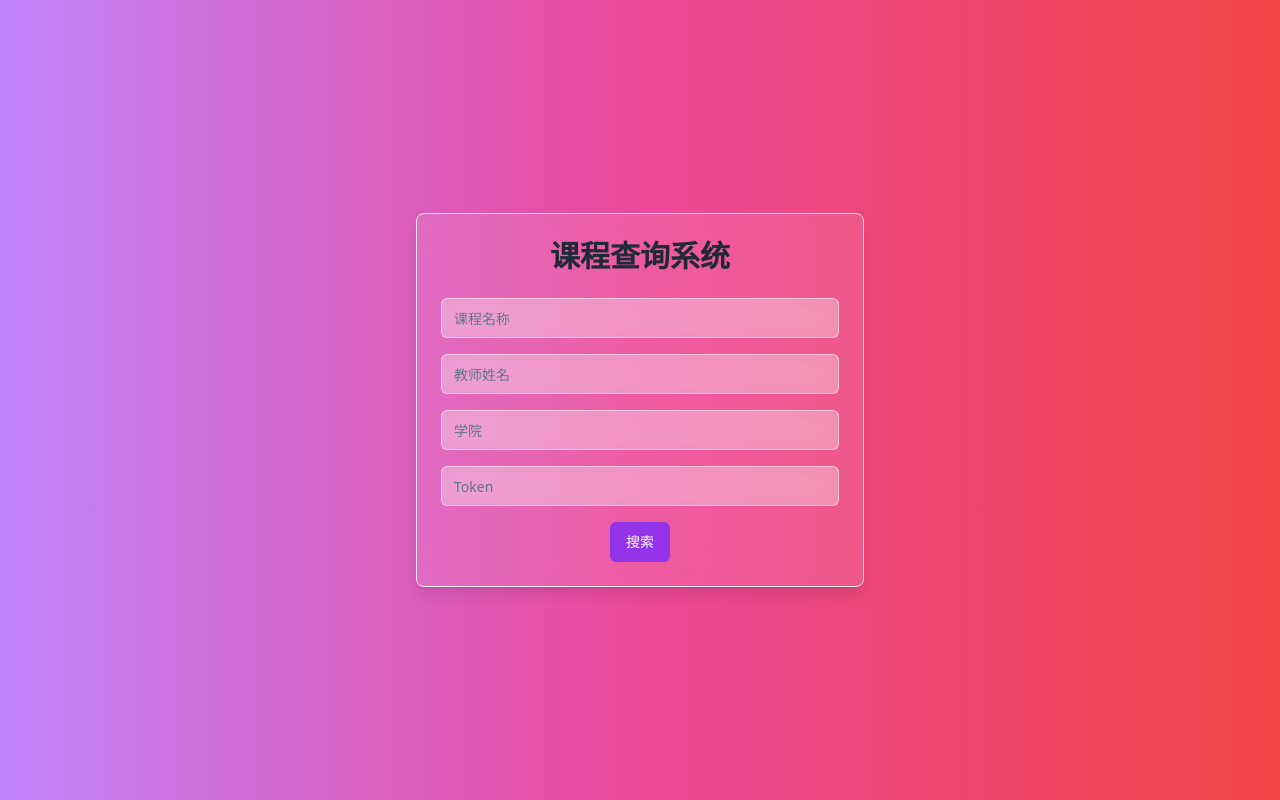
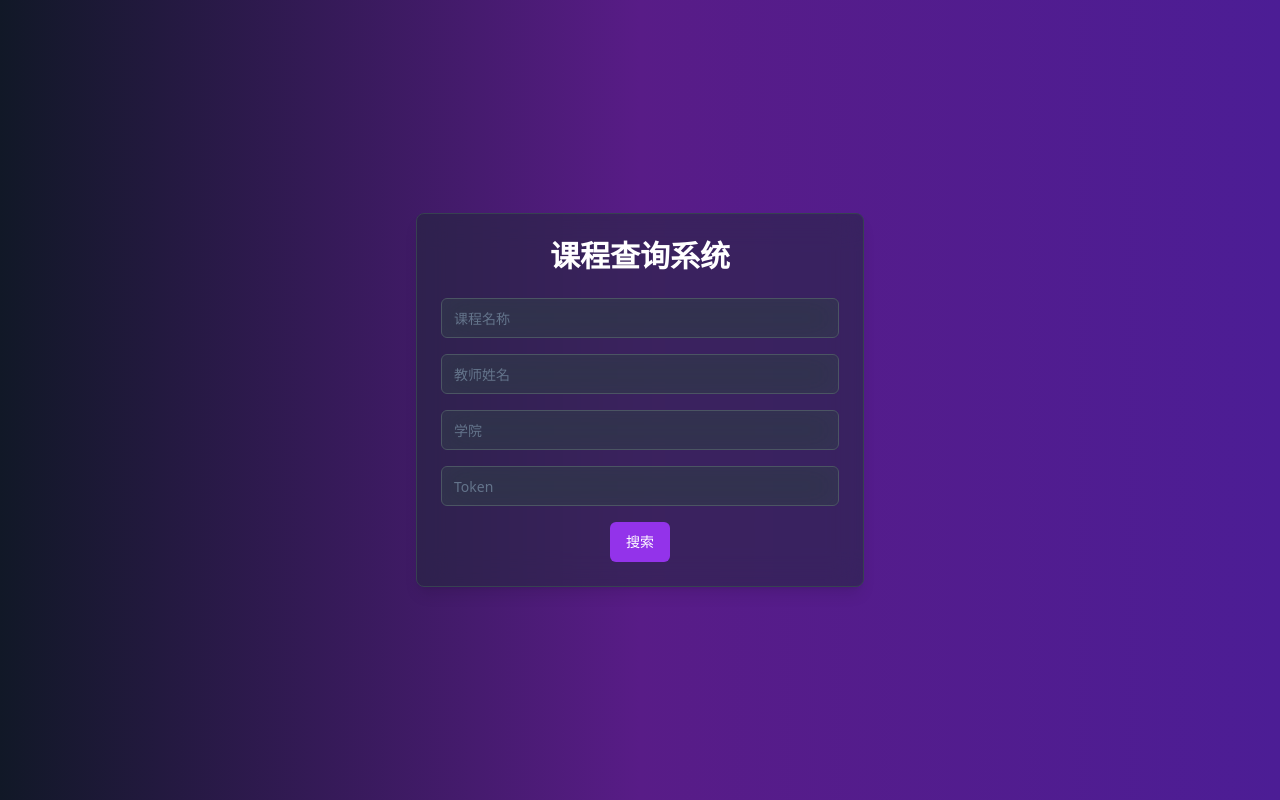
Before and after one commit to dsfrontendg/course-query-magic-91, a React (Vite) app: page / in a window 1280 px wide. Built offline with nearby package versions, Linux system fonts and the light colour scheme.

Commit message:
Add dark theme support
Implement a dark theme for the application to enhance visual appeal and user experience.
[skip gpt_engineer]

```diff
--- a/src/components/CourseSearch.jsx
+++ b/src/components/CourseSearch.jsx
@@ -61,7 +61,7 @@ const CourseSearch = () => {
           placeholder="课程名称"
           value={searchParams.name}
           onChange={handleInputChange}
-          className="bg-white/30 backdrop-blur-lg border-white/50 text-gray-800 placeholder-gray-600"
+          className="bg-gray-700/50 backdrop-blur-lg border-gray-600 text-white placeholder-gray-400"
         />
         <Input
           type="text"
@@ -69,7 +69,7 @@ const CourseSearch = () => {
           placeholder="教师姓名"
           value={searchParams.teacher}
           onChange={handleInputChange}
-          className="bg-white/30 backdrop-blur-lg border-white/50 text-gray-800 placeholder-gray-600"
+          className="bg-gray-700/50 backdrop-blur-lg border-gray-600 text-white placeholder-gray-400"
         />
         <Input
           type="text"
@@ -77,7 +77,7 @@ const CourseSearch = () => {
           placeholder="学院"
           value={searchParams.org}
           onChange={handleInputChange}
-          className="bg-white/30 backdrop-blur-lg border-white/50 text-gray-800 placeholder-gray-600"
+          className="bg-gray-700/50 backdrop-blur-lg border-gray-600 text-white placeholder-gray-400"
         />
         <Input
           type="password"
@@ -85,7 +85,7 @@ const CourseSearch = () => {
           placeholder="Token"
           value={searchParams.token}
           onChange={handleInputChange}
-          className="bg-white/30 backdrop-blur-lg border-white/50 text-gray-800 placeholder-gray-600"
+          className="bg-gray-700/50 backdrop-blur-lg border-gray-600 text-white placeholder-gray-400"
         />
         <div className="flex justify-center">
           <Button type="submit" className="bg-purple-600 text-white hover:bg-purple-700 transition-colors duration-300">
@@ -94,37 +94,37 @@ const CourseSearch = () => {
         </div>
       </form>
 
-      {isLoading && <p className="text-gray-800 mt-4 text-center">加载中...</p>}
+      {isLoading && <p className="text-gray-300 mt-4 text-center">加载中...</p>}
 
       {isSearchTriggered && !isLoading && !error && data && (
-        <div className="mt-8 bg-white/20 backdrop-blur-lg rounded-lg p-4 overflow-x-auto">
+        <div className="mt-8 bg-gray-800/50 backdrop-blur-lg rounded-lg p-4 overflow-x-auto">
           <Table>
             <TableHeader>
               <TableRow>
-                <TableHead className="text-gray-800">课程名称</TableHead>
-                <TableHead className="text-gray-800">教师姓名</TableHead>
-                <TableHead className="text-gray-800">学院</TableHead>
-                <TableHead className="text-gray-800">学年学期</TableHead>
-                <TableHead className="text-gray-800">课程节次</TableHead>
-                <TableHead className="text-gray-800">链接</TableHead>
+                <TableHead className="text-gray-300">课程名称</TableHead>
+                <TableHead className="text-gray-300">教师姓名</TableHead>
+                <TableHead className="text-gray-300">学院</TableHead>
+                <TableHead className="text-gray-300">学年学期</TableHead>
+                <TableHead className="text-gray-300">课程节次</TableHead>
+                <TableHead className="text-gray-300">链接</TableHead>
               </TableRow>
             </TableHeader>
             <TableBody>
               {data.map((course, index) => (
-                <TableRow key={index} className="hover:bg-white/30 transition-colors duration-200">
-                  <TableCell className="text-gray-800">{course.course_name}</TableCell>
-                  <TableCell className="text-gray-800">{course.tec_name}</TableCell>
-                  <TableCell className="text-gray-800">{course.organ_name}</TableCell>
-                  <TableCell className="text-gray-800">{course.year_term}</TableCell>
-                  <TableCell className="text-gray-800">{course.leti_name}</TableCell>
-                  <TableCell className="text-gray-800">
+                <TableRow key={index} className="hover:bg-gray-700/50 transition-colors duration-200">
+                  <TableCell className="text-gray-300">{course.course_name}</TableCell>
+                  <TableCell className="text-gray-300">{course.tec_name}</TableCell>
+                  <TableCell className="text-gray-300">{course.organ_name}</TableCell>
+                  <TableCell className="text-gray-300">{course.year_term}</TableCell>
+                  <TableCell className="text-gray-300">{course.leti_name}</TableCell>
+                  <TableCell className="text-gray-300">
                     {course.url1 !== 'N/A' && (
-                      <a href={course.url1} target="_blank" rel="noopener noreferrer" className="mr-2 text-purple-600 hover:text-purple-800">
+                      <a href={course.url1} target="_blank" rel="noopener noreferrer" className="mr-2 text-purple-400 hover:text-purple-300">
                         <ExternalLink className="h-4 w-4" />
                       </a>
                     )}
                     {course.url2 !== 'N/A' && (
-                      <a href={course.url2} target="_blank" rel="noopener noreferrer" className="text-purple-600 hover:text-purple-800">
+                      <a href={course.url2} target="_blank" rel="noopener noreferrer" className="text-purple-400 hover:text-purple-300">
                         <ExternalLink className="h-4 w-4" />
                       </a>
                     )}
--- a/src/pages/Index.jsx
+++ b/src/pages/Index.jsx
@@ -4,10 +4,10 @@ import { Card, CardContent } from "@/components/ui/card";
 
 const Index = () => {
   return (
-    <div className="min-h-screen bg-gradient-to-r from-purple-400 via-pink-500 to-red-500 flex items-center justify-center p-4">
-      <Card className="w-full max-w-md shadow-lg bg-white/10 backdrop-blur-lg">
+    <div className="min-h-screen bg-gradient-to-r from-gray-900 via-purple-900 to-violet-900 flex items-center justify-center p-4">
+      <Card className="w-full max-w-md shadow-lg bg-gray-800/50 backdrop-blur-lg border border-gray-700">
         <CardContent className="p-6">
-          <h1 className="text-3xl font-bold mb-6 text-center text-gray-800">课程查询系统</h1>
+          <h1 className="text-3xl font-bold mb-6 text-center text-white">课程查询系统</h1>
           <CourseSearch />
         </CardContent>
       </Card>
```
